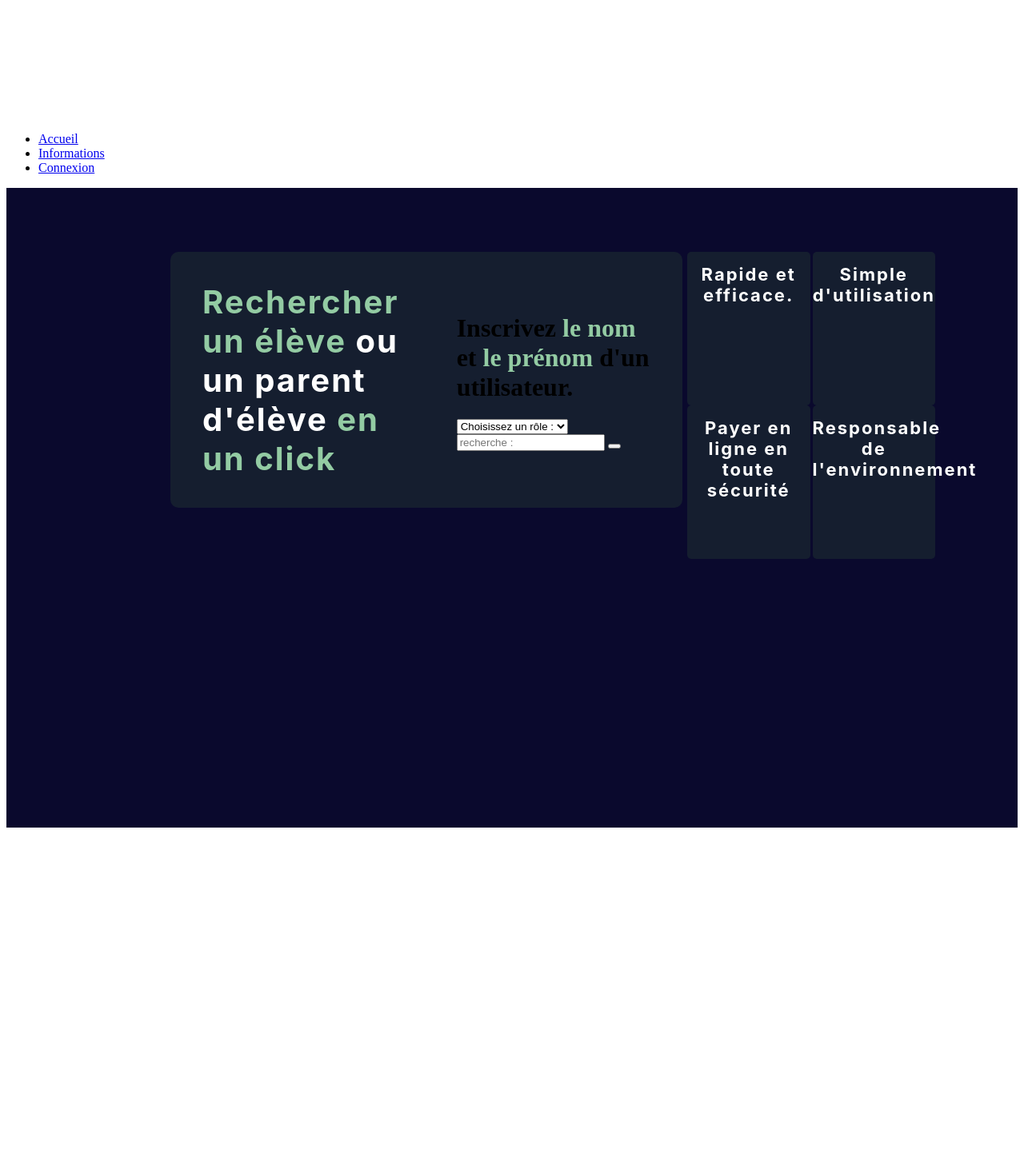
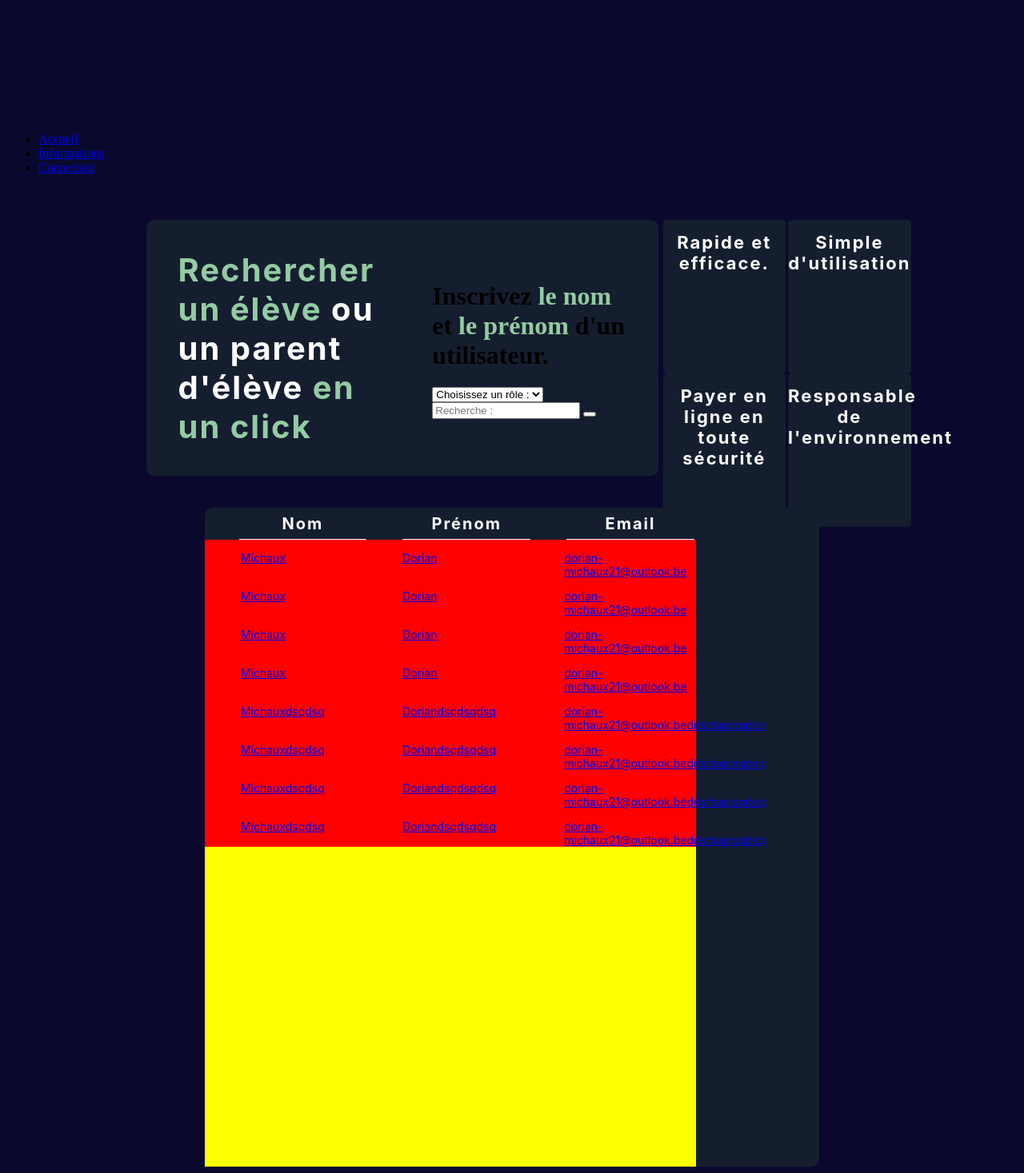
Before and after one commit to DMzartex/DigitSchool_TFE_2023, a PHP site: template templates/factures/newFacture.php in a window 1280 px wide. Shown: the part 1160-2627 px from the top of the page at 80% size. Before the commit the page ends 2195 px from the top, so only its background shows below. Run offline with PHP 8.4, Linux system fonts and the light colour scheme; the template is opened without the code that fills it, so the values that code supplies are empty.

Commit message:
last version

```diff
--- a/components/searchBar.php
+++ b/components/searchBar.php
@@ -11,7 +11,7 @@
     </div>
 
     <div class="boxSearchBar">
-        <input type="text" class="searchBar" placeholder="recherche :">
+        <input type="text" class="searchBar" placeholder="Recherche :">
         <button type="submit" class="btnSearch"><i class="fa-sharp fa-solid fa-magnifying-glass"></i></button>
     </div>
 
--- a/css/newFacture.css
+++ b/css/newFacture.css
@@ -1,16 +1,13 @@
-.containerNewFacture{
-    width: 100%;
-    height: 100vh;
+body{
     background: #0A092D;
 }
-
 .containerBanner{
     display: flex;
     flex-direction: row;
     justify-content: center;
     align-items: center;
     flex-wrap: wrap;
-    height: 60vh;
+    height: 50vh;
     width: 100%;
 }
 
@@ -32,7 +29,7 @@
     justify-content: center;
     align-items: center;
     border-radius: 10px;
-    margin-left: 10em;
+    margin-left: 3em;
 }
 
 .textBanner{
@@ -50,7 +47,7 @@
 
 .containerCard{
     color: white;
-    width: 29vw;
+    width: 25vw;
     height: 40vh;
     text-align: center;
     display: flex;
@@ -59,7 +56,6 @@
     flex-wrap: wrap;
     margin-left: 3px;
 }
-
 
 .card{
     border-radius: 5px;
@@ -79,3 +75,73 @@
 .iconCard{
     font-size: 40px;
 }
+
+.containerForm{
+    width: 100%;
+    height: auto;
+    display: flex;
+    justify-content: center;
+    align-items: center;
+    flex-direction: column;
+}
+
+.contentResult{
+    background: #151e2f;
+    width: 60vw;
+    height: auto;
+    border-radius: 10px;
+}
+
+.headerResult{
+    width: 80%;
+    height: 5vh;
+    display: flex;
+    flex-direction: row;
+    justify-content: space-around;
+
+}
+
+.colHeader{
+    width: 26%;
+    display: flex;
+    justify-content: center;
+    align-items: center;
+    border-bottom: 1px solid white;
+    margin-left: 2.5em;
+}
+
+.txtCol{
+    color: white;
+    font-size: 20px;
+    font-family: 'Inter', sans-serif;
+    letter-spacing: 2px;
+}
+
+.containerInfo{
+    width: 80%;
+    height: auto;
+    background: red;
+}
+
+.contentInfo{
+    display: flex;
+    flex-direction: row;
+    justify-content: space-around;
+    margin-left: 0.5em;
+}
+
+.txtInfo{
+    width: 26%;
+    margin-left: 0.5em;
+    margin-top: 1em;
+    color: white;
+    font-size: 14px;
+    font-family: 'Inter', sans-serif;
+    margin-left: 2.1em;
+}
+
+.contentForm{
+    width: 80%;
+    height: 400px;
+    background: yellow;
+}
--- a/css/style.css
+++ b/css/style.css
@@ -144,6 +144,7 @@ ul li a.active {
     justify-content: center;
     align-items: center;
     height: 100vh;
+
 }
 .divLoginForm{
     width: 85%;
--- a/templates/factures/newFacture.php
+++ b/templates/factures/newFacture.php
@@ -28,4 +28,52 @@
             </div>
         </div>
     </div>
+
+    <div class="containerForm">
+        <div class="contentResult">
+            <div class="headerResult">
+                <div class="colHeader">
+                    <h1 class="txtCol">Nom</h1>
+                </div>
+                <div class="colHeader">
+                    <h1 class="txtCol">Prénom</h1>
+                </div>
+                <div class="colHeader">
+                    <h1 class="txtCol">Email</h1>
+                </div>
+            </div>
+            <div class="containerInfo">
+                <?php for ($i = 0; $i < 4; $i++): ?>
+                    <div class="contentInfo">
+                        <div class="txtInfo">
+                            <a href="#">Michaux</a>
+                        </div>
+                        <div class="txtInfo">
+                            <a href="#">Dorian</a>
+                        </div>
+                        <div class="txtInfo">
+                            <a href="#">dorian-michaux21@outlook.be</a>
+                        </div>
+                    </div>
+                <?php endfor; ?>
+
+                <?php for ($i = 0; $i < 4; $i++): ?>
+                    <div class="contentInfo">
+                        <div class="txtInfo">
+                            <a href="#">Michauxdsqdsq</a>
+                        </div>
+                        <div class="txtInfo">
+                            <a href="#">Doriandsqdsqdsq</a>
+                        </div>
+                        <div class="txtInfo">
+                            <a href="#">dorian-michaux21@outlook.beddsdsqdsqdsq</a>
+                        </div>
+                    </div>
+                <?php endfor; ?>
+            </div>
+            <div class="contentForm">
+
+            </div>
+        </div>
+    </div>
 </div>
```
Also changed, not shown: css/searchBar.css (+5 -3 lines).
